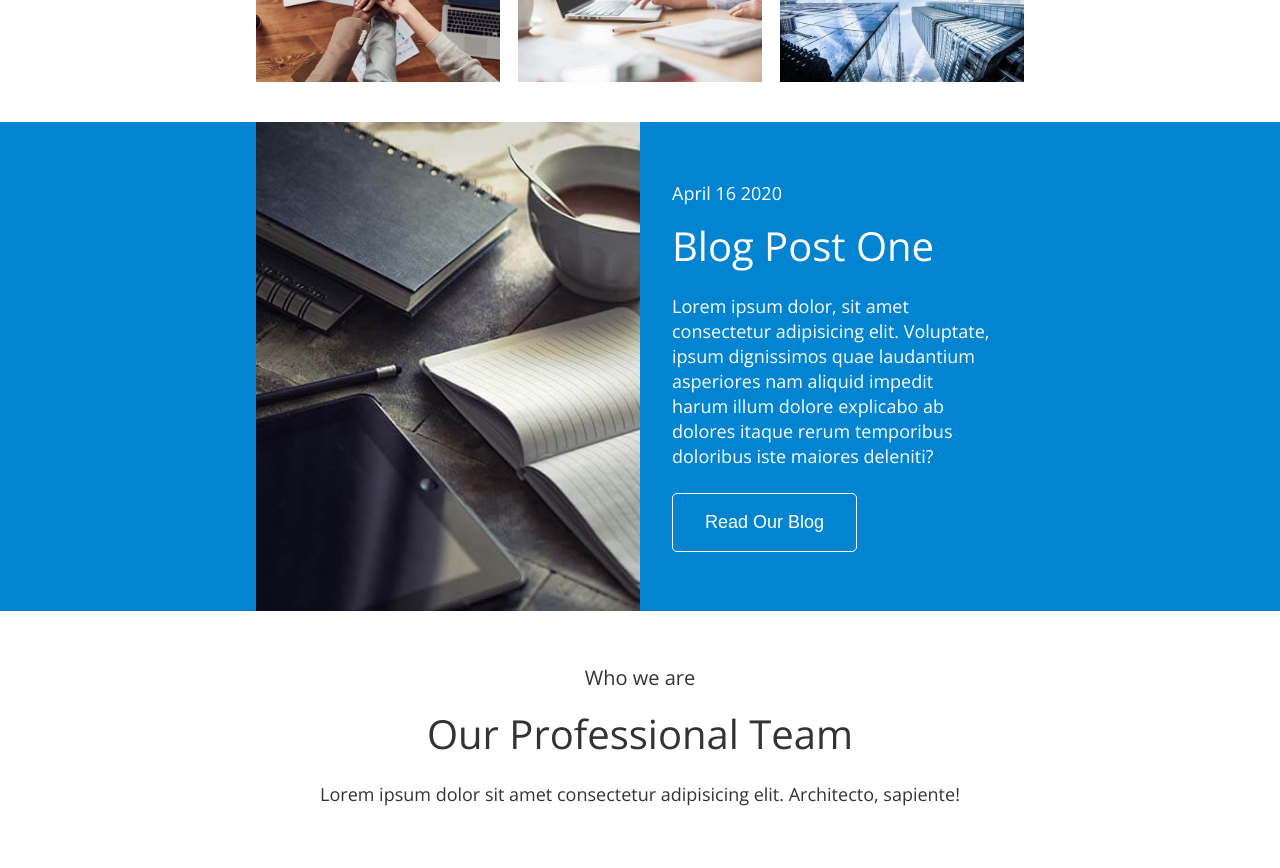
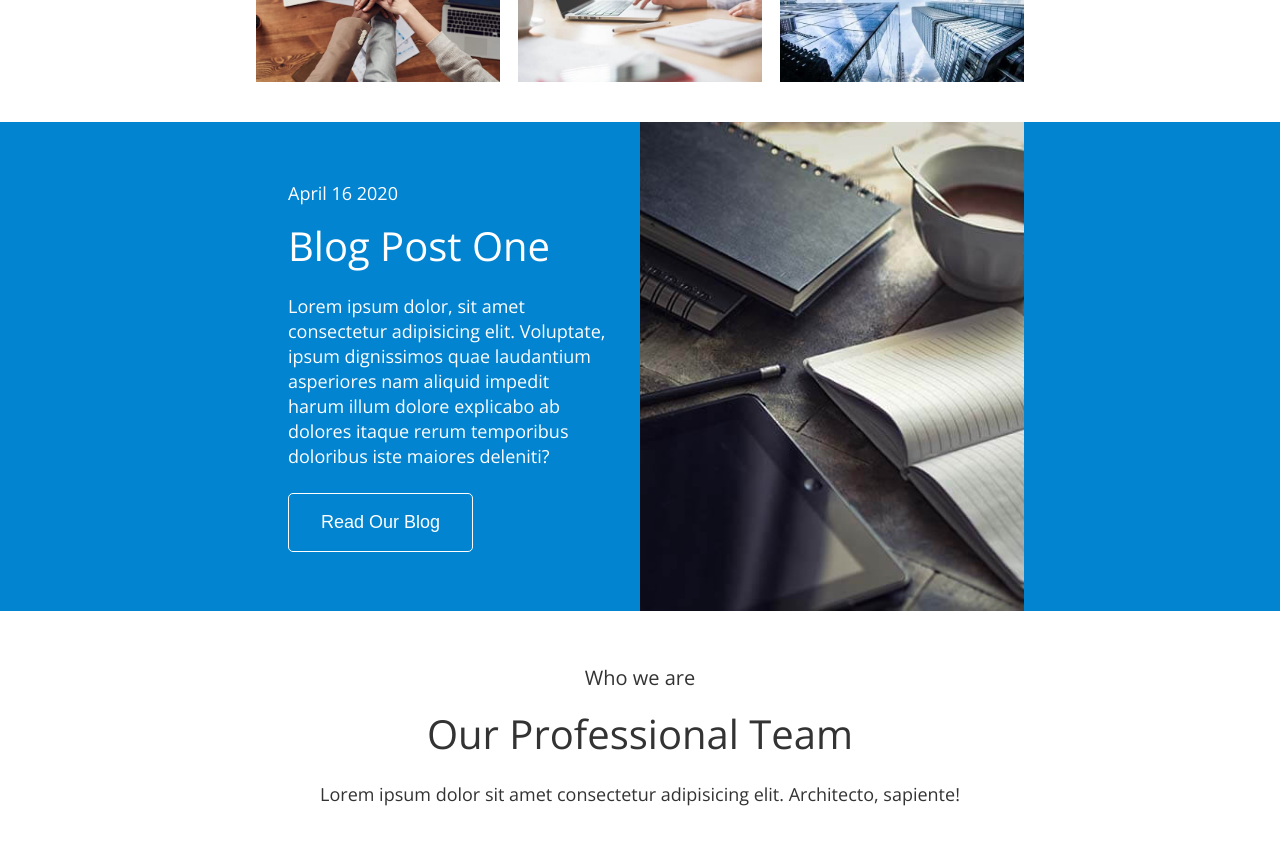
Before and after one commit to Sercezhar/goweb-finance-ledger, a React (Create React App) app: page / in a window 1280 px wide. Shown: the part 2100-2968 px from the top of the page. Built offline with nearby package versions, Linux system fonts and the light colour scheme.

Commit message:
update Blog.jsx

```diff
--- a/src/components/Blog/Blog.jsx
+++ b/src/components/Blog/Blog.jsx
@@ -7,8 +7,6 @@ function Blog() {
   return (
     <section className={styles.section} id="blog">
       <Container resetPadding grid>
-        <ResponsiveImage folder="home" imgName="blog" alt="blog" />
-
         <div className={styles.content}>
           <p className={styles.pretitle}>April 16 2020</p>
           <h2 className={styles.title}>Blog Post One</h2>
@@ -21,6 +19,8 @@ function Blog() {
 
           <Button text="Read Our Blog" secondClass="blog" />
         </div>
+
+        <ResponsiveImage folder="home" imgName="blog" alt="blog" />
       </Container>
     </section>
   );
```
